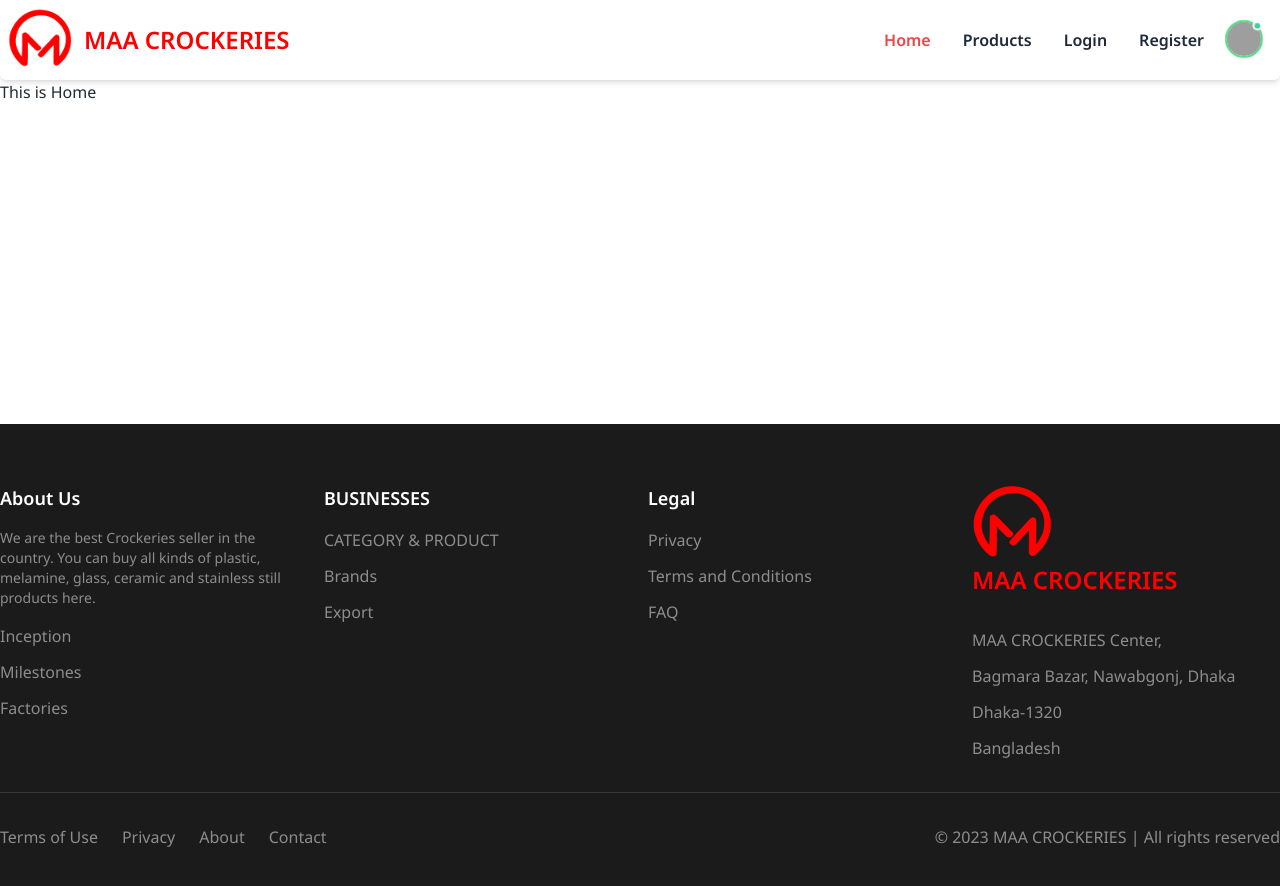
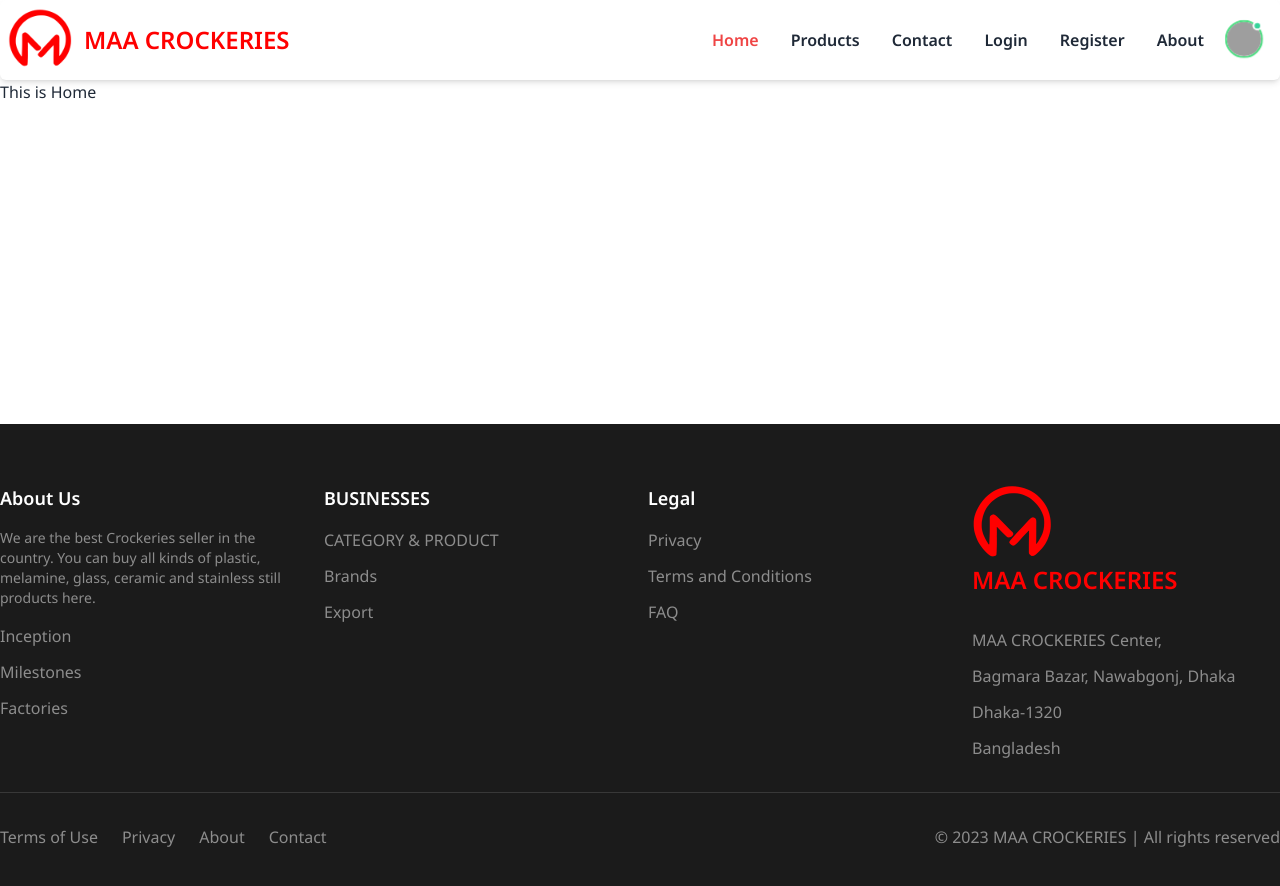
Before and after one commit to developer-shourav/MAA-CROCKERIES, a React (Vite) app: page / in a window 1280 px wide. Shown: the top 886 px of the page. Built offline with nearby package versions, Linux system fonts and the light colour scheme; grey boxes are pictures that could not be loaded.

Commit message:
nav link added

```diff
--- a/src/pages/shared/NavigationBar/NavigationBar.jsx
+++ b/src/pages/shared/NavigationBar/NavigationBar.jsx
@@ -24,10 +24,16 @@ const NavigationBar = () => {
               <NavLink to='/products'>Products</NavLink>
             </li>
             <li>
+              <NavLink to='/contact'>Contact</NavLink>
+            </li>
+            <li>
               <NavLink to='/login'>Login</NavLink>
             </li>
             <li>
               <NavLink to ='/register'>Register</NavLink>
+            </li>
+            <li>
+              <NavLink to ='/about'>About</NavLink>
             </li>
             <div className="dropdown dropdown-end">
               <label tabIndex={0} className="btn btn-ghost btn-circle avatar">
@@ -82,10 +88,16 @@ const NavigationBar = () => {
               <NavLink to='/products'>Products</NavLink>
             </li>
             <li>
+              <NavLink to='/contact'>Contact</NavLink>
+            </li>
+            <li>
               <NavLink to='/login'>Login</NavLink>
             </li>
             <li>
               <NavLink to ='/register'>Register</NavLink>
+            </li>
+            <li>
+              <NavLink to ='/about'>About</NavLink>
             </li>
               </ul>
             </div>
```
Also changed, not shown: src/router/Router.jsx (+12 -0 lines).
